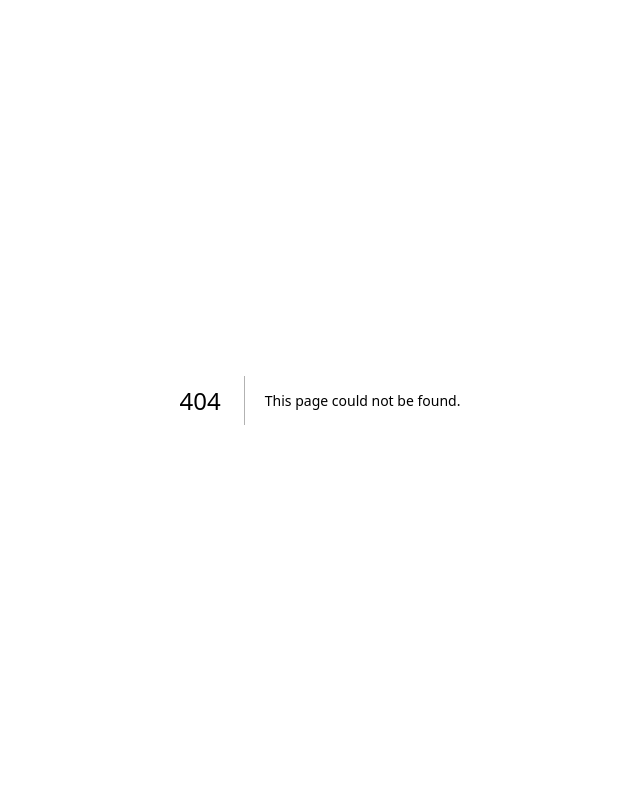
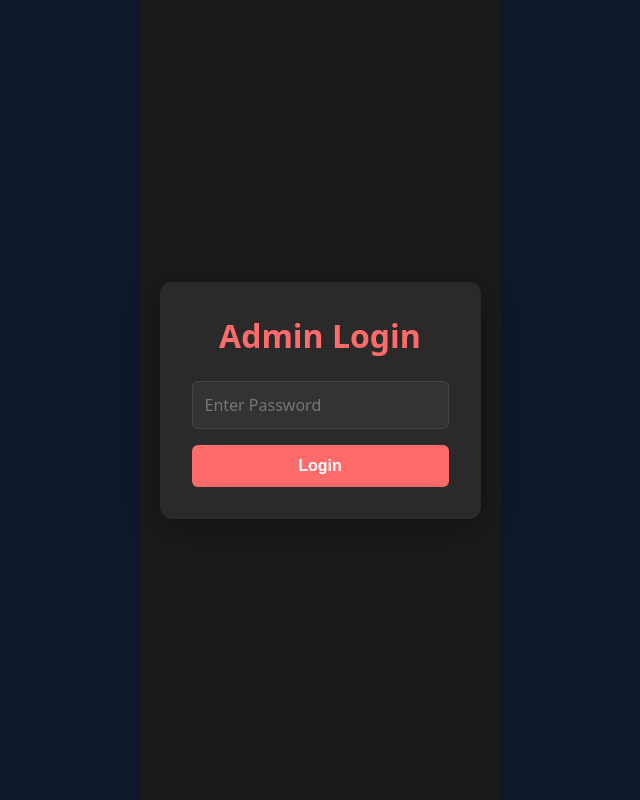
Before and after one commit to roshanmhd/FLAMES, a Next.js app: page /admin in a window 1280 px wide. Before the commit this address had no page. Shown: the whole page, without its empty margins (320-960 px from the left). Built offline with nearby package versions, Linux system fonts and the light colour scheme.

Commit message:
Add logging system and admin dashboard

```diff
--- /dev/null
+++ b/src/app/admin/page.js
@@ -0,0 +1,179 @@
+'use client';
+
+import { useState, useEffect } from 'react';
+
+export default function AdminPage() {
+    const [isAuthenticated, setIsAuthenticated] = useState(false);
+    const [password, setPassword] = useState('');
+    const [logs, setLogs] = useState([]);
+    const [loading, setLoading] = useState(false);
+
+    const handleLogin = (e) => {
+        e.preventDefault();
+        // Simple hardcoded password
+        if (password === 'admin123') {
+            setIsAuthenticated(true);
+            fetchLogs();
+        } else {
+            alert('Incorrect password');
+        }
+    };
+
+    const fetchLogs = async () => {
+        setLoading(true);
+        try {
+            const res = await fetch('/api/log');
+            const data = await res.json();
+            setLogs(data);
+        } catch (error) {
+            console.error('Failed to fetch logs:', error);
+        } finally {
+            setLoading(false);
+        }
+    };
+
+    if (!isAuthenticated) {
+        return (
+            <div style={styles.container}>
+                <div style={styles.card}>
+                    <h1 style={styles.title}>Admin Login</h1>
+                    <form onSubmit={handleLogin} style={styles.form}>
+                        <input
+                            type="password"
+                            placeholder="Enter Password"
+                            value={password}
+                            onChange={(e) => setPassword(e.target.value)}
+                            style={styles.input}
+                        />
+                        <button type="submit" style={styles.button}>Login</button>
+                    </form>
+                </div>
+            </div>
+        );
+    }
+
+    return (
+        <div style={styles.container}>
+            <div style={{ ...styles.card, maxWidth: '800px' }}>
+                <div style={styles.header}>
+                    <h1 style={styles.title}>FLAMES Logs</h1>
+                    <button onClick={fetchLogs} style={styles.refreshBtn}>Refresh</button>
+                </div>
+
+                {loading ? (
+                    <p>Loading...</p>
+                ) : (
+                    <div style={styles.tableWrapper}>
+                        <table style={styles.table}>
+                            <thead>
+                                <tr>
+                                    <th style={styles.th}>Time</th>
+                                    <th style={styles.th}>Your Name</th>
+                                    <th style={styles.th}>Partner Name</th>
+                                    <th style={styles.th}>Result</th>
+                                </tr>
+                            </thead>
+                            <tbody>
+                                {logs.length === 0 ? (
+                                    <tr>
+                                        <td colSpan="4" style={styles.td}>No logs yet</td>
+                                    </tr>
+                                ) : (
+                                    logs.map((log) => (
+                                        <tr key={log.id}>
+                                            <td style={styles.td}>{new Date(log.timestamp).toLocaleString()}</td>
+                                            <td style={styles.td}>{log.name1}</td>
+                                            <td style={styles.td}>{log.name2}</td>
+                                            <td style={styles.td}>{log.result}</td>
+                                        </tr>
+                                    ))
+                                )}
+                            </tbody>
+                        </table>
+                    </div>
+                )}
+            </div>
+        </div>
+    );
+}
+
+const styles = {
+    container: {
+        minHeight: '100vh',
+        display: 'flex',
+        justifyContent: 'center',
+        alignItems: 'center',
+        background: '#1a1a1a',
+        color: '#fff',
+        fontFamily: 'system-ui, sans-serif',
+        padding: '20px'
+    },
+    card: {
+        background: '#2a2a2a',
+        padding: '2rem',
+        borderRadius: '12px',
+        boxShadow: '0 8px 32px rgba(0,0,0,0.3)',
+        width: '100%',
+        maxWidth: '400px',
+    },
+    title: {
+        margin: '0 0 1.5rem 0',
+        textAlign: 'center',
+        color: '#ff6b6b'
+    },
+    form: {
+        display: 'flex',
+        flexDirection: 'column',
+        gap: '1rem'
+    },
+    input: {
+        padding: '12px',
+        borderRadius: '6px',
+        border: '1px solid #444',
+        background: '#333',
+        color: '#fff',
+        fontSize: '1rem'
+    },
+    button: {
+        padding: '12px',
+        borderRadius: '6px',
+        border: 'none',
+        background: '#ff6b6b',
+        color: 'white',
+        fontSize: '1rem',
+        cursor: 'pointer',
+        fontWeight: 'bold'
+    },
+    header: {
+        display: 'flex',
+        justifyContent: 'space-between',
+        alignItems: 'center',
+        marginBottom: '1rem'
+    },
+    refreshBtn: {
+        padding: '8px 16px',
+        borderRadius: '4px',
+        background: '#444',
+        color: 'white',
+        border: 'none',
+        cursor: 'pointer'
+    },
+    tableWrapper: {
+        overflowX: 'auto'
+    },
+    table: {
+        width: '100%',
+        borderCollapse: 'collapse',
+        textAlign: 'left'
+    },
+    th: {
+        padding: '12px',
+        borderBottom: '1px solid #444',
+        color: '#aaa',
+        fontWeight: 600
+    },
+    td: {
+        padding: '12px',
+        borderBottom: '1px solid #333',
+    }
+};
--- /dev/null
+++ b/src/app/api/log/route.js
@@ -0,0 +1,53 @@
+
+import { NextResponse } from 'next/server';
+import fs from 'fs';
+import path from 'path';
+
+const LOG_FILE_PATH = path.join(process.cwd(), 'data', 'logs.json');
+
+// Helper to ensure data directory exists and read logs
+const getLogs = () => {
+    try {
+        if (!fs.existsSync(LOG_FILE_PATH)) {
+            return [];
+        }
+        const fileContent = fs.readFileSync(LOG_FILE_PATH, 'utf8');
+        return JSON.parse(fileContent);
+    } catch (error) {
+        console.error('Error reading logs:', error);
+        return [];
+    }
+};
+
+export async function GET() {
+    const logs = getLogs();
+    return NextResponse.json(logs);
+}
+
+export async function POST(request) {
+    try {
+        const body = await request.json();
+        const logs = getLogs();
+
+        const newLog = {
+            ...body,
+            timestamp: new Date().toISOString(),
+            id: Date.now().toString()
+        };
+
+        logs.unshift(newLog); // Add new log to the beginning
+
+        // Ensure directory exists
+        const dir = path.dirname(LOG_FILE_PATH);
+        if (!fs.existsSync(dir)) {
+            fs.mkdirSync(dir, { recursive: true });
+        }
+
+        fs.writeFileSync(LOG_FILE_PATH, JSON.stringify(logs, null, 2));
+
+        return NextResponse.json({ success: true });
+    } catch (error) {
+        console.error('Error saving log:', error);
+        return NextResponse.json({ success: false, error: 'Failed to save log' }, { status: 500 });
+    }
+}
```
Also changed, not shown: data/logs.json (added, +23 -0 lines), src/app/page.js (+17 -0 lines), 1 other file (tests, documents, lock files or other folders).
